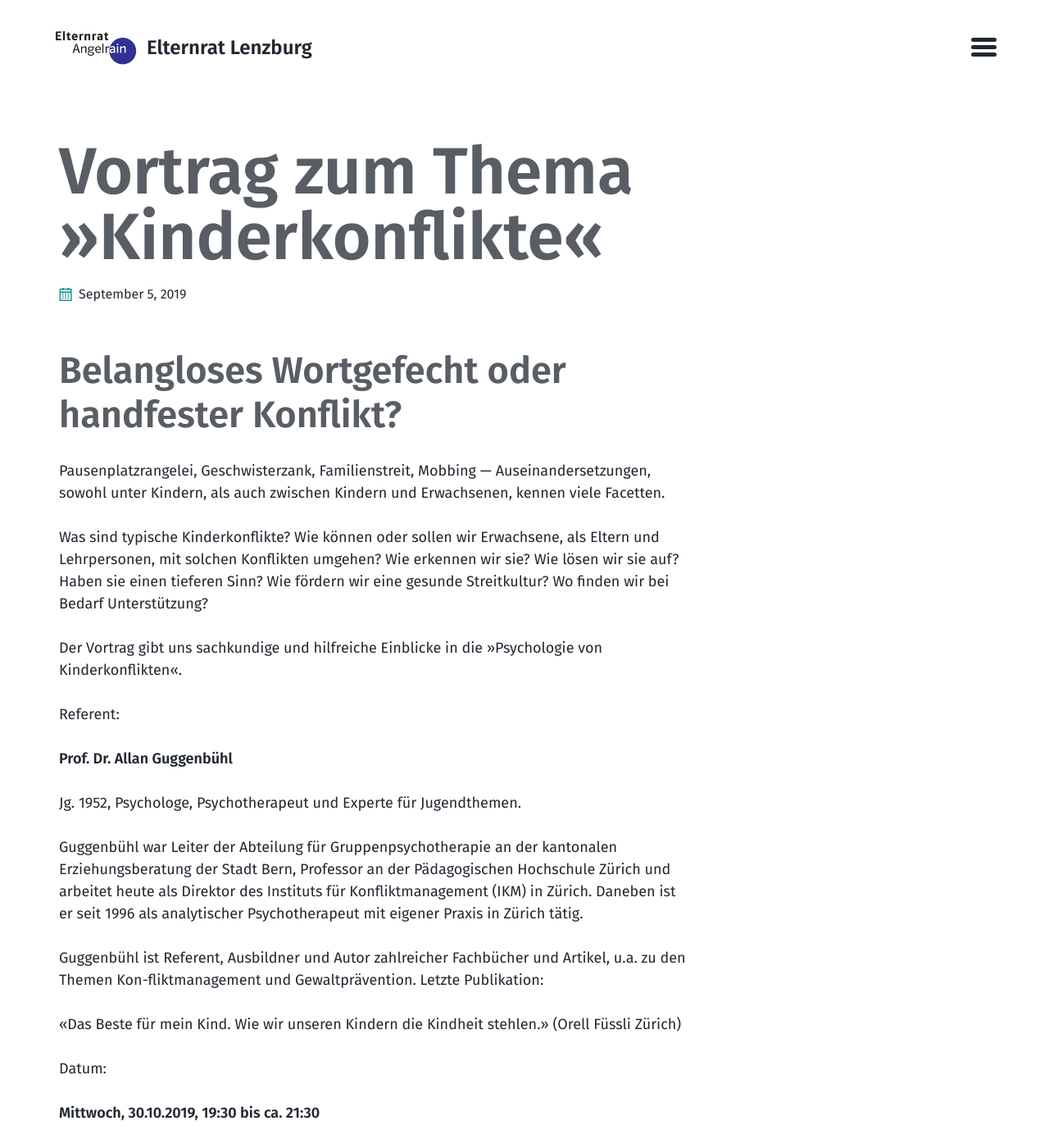
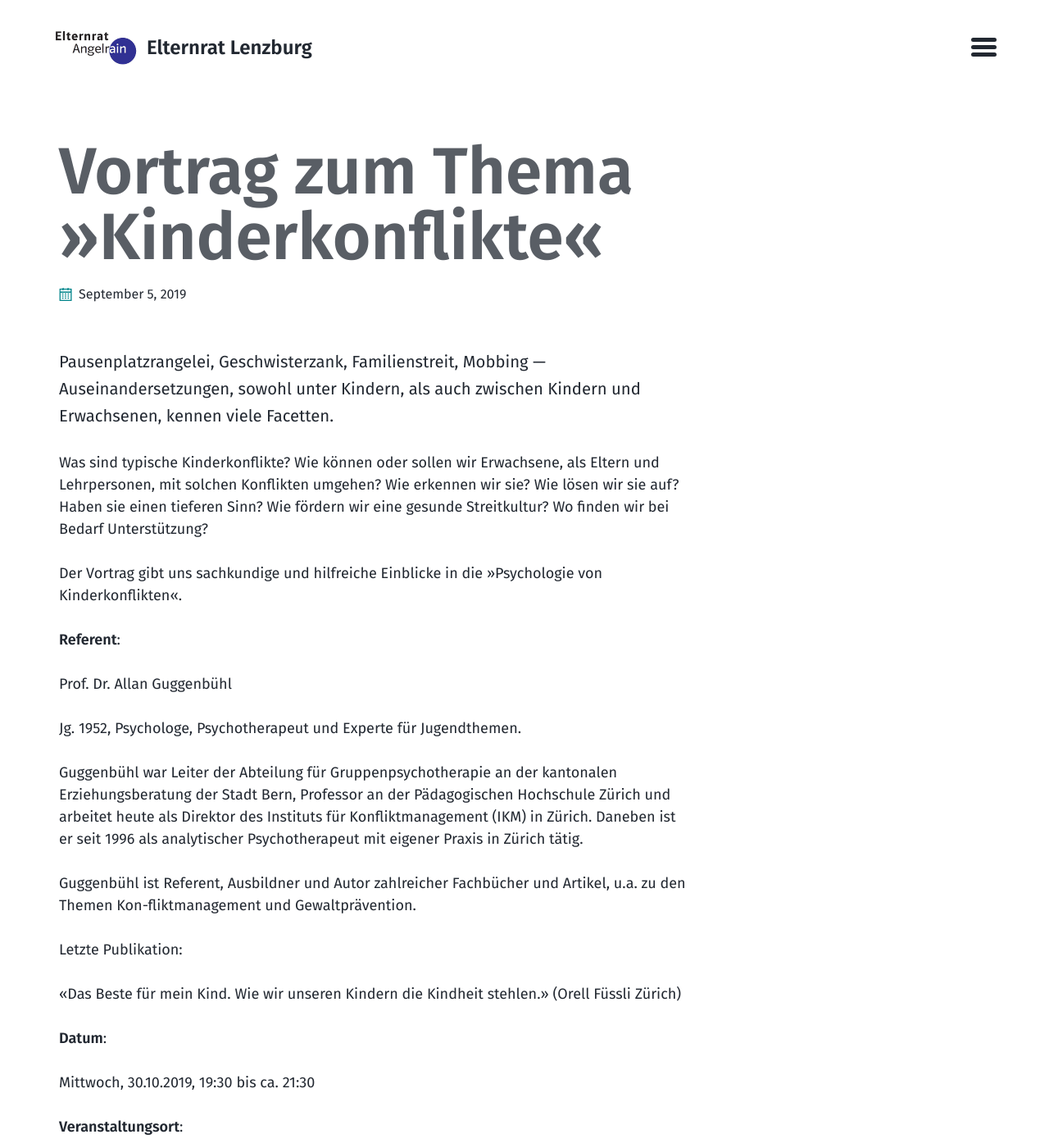
Before and after one commit to elternratlenzburg/elternratlenzburg.github.io, a Jekyll site: the page built from _events/2019-10-30.md, in a window 1280 px wide and 1400 px high. Shown: the whole window at 82% size. Built offline with Jekyll 4.4.1, drawn with Linux system fonts in a browser that asks for light colours; some of the changed text lies outside the part shown.

Commit message:
Change the layout

```diff
--- a/_events/2019-10-30.md
+++ b/_events/2019-10-30.md
@@ -5,53 +5,36 @@ event_date: 2019-10-30
 location: "Aula Bleicherain"
 ---
 
-# Belangloses Wortgefecht oder handfester Konflikt?
+Pausenplatzrangelei, Geschwisterzank, Familienstreit, Mobbing --- Auseinandersetzungen, sowohl unter Kindern, als auch zwischen Kindern und Erwachsenen, kennen viele Facetten.
 
-Pausenplatzrangelei, Geschwisterzank, Familienstreit, Mobbing ---
-Auseinandersetzungen, sowohl unter Kindern, als auch zwischen Kindern
-und Erwachsenen, kennen viele Facetten.
+Was sind typische Kinderkonflikte? Wie können oder sollen wir Erwachsene, als Eltern und Lehrpersonen, mit solchen Konflikten umgehen? Wie erkennen wir sie? Wie lösen wir sie auf? Haben sie einen tieferen Sinn? Wie fördern wir eine gesunde Streitkultur? Wo finden wir bei Bedarf Unterstützung?
 
-Was sind typische Kinderkonflikte? Wie können oder sollen wir
-Erwachsene, als Eltern und Lehrpersonen, mit solchen Konflikten umgehen?
-Wie erkennen wir sie? Wie lösen wir sie auf? Haben sie einen tieferen
-Sinn? Wie fördern wir eine gesunde Streitkultur? Wo finden wir bei
-Bedarf Unterstützung?
+Der Vortrag gibt uns sachkundige und hilfreiche Einblicke in die »Psychologie von Kinderkonflikten«.
 
-Der Vortrag gibt uns sachkundige und hilfreiche Einblicke in die
-»Psychologie von Kinderkonflikten«.
+**Referent**:
 
-Referent:
-
-**Prof. Dr. Allan Guggenbühl**
+Prof. Dr. Allan Guggenbühl
 
 Jg. 1952, Psychologe, Psychotherapeut und Experte für Jugendthemen.
 
-Guggenbühl war Leiter der Abteilung für Gruppenpsychotherapie an der
-kantonalen Erziehungsberatung der Stadt Bern, Professor an der
-Pädagogischen Hochschule Zürich und arbeitet heute als Direktor des
-Instituts für Konfliktmanagement (IKM) in Zürich. Daneben ist er seit
-1996 als analytischer Psychotherapeut mit eigener Praxis in Zürich
-tätig.
+Guggenbühl war Leiter der Abteilung für Gruppenpsychotherapie an der kantonalen Erziehungsberatung der Stadt Bern, Professor an der Pädagogischen Hochschule Zürich und arbeitet heute als Direktor des Instituts für Konfliktmanagement (IKM) in Zürich. Daneben ist er seit 1996 als analytischer Psychotherapeut mit eigener Praxis in Zürich tätig.
 
-Guggenbühl ist Referent, Ausbildner und Autor zahlreicher Fachbücher und
-Artikel, u.a. zu den Themen Kon-fliktmanagement und Gewaltprävention.
+Guggenbühl ist Referent, Ausbildner und Autor zahlreicher Fachbücher und Artikel, u.a. zu den Themen Kon-fliktmanagement und Gewaltprävention.
+
 Letzte Publikation:
 
-«Das Beste für mein Kind. Wie wir unseren Kindern die Kindheit stehlen.»
-(Orell Füssli Zürich)
+«Das Beste für mein Kind. Wie wir unseren Kindern die Kindheit stehlen.» (Orell Füssli Zürich)
 
-Datum:
+**Datum**:
 
-**Mittwoch, 30.10.2019, 19:30 bis ca. 21:30**
+Mittwoch, 30.10.2019, 19:30 bis ca. 21:30
 
-Veranstaltungsort:
+**Veranstaltungsort**:
 
-**Aula Bleicherain, Lenzburg**
+Aula Bleicherain, Lenzburg
 
-Eintritt:
+**Eintritt**:
 
-**kostenlos (Kollekte)**
+kostenlos (Kollekte)
 
-Der Anlass richtet sich an Erziehungsberechtigte und Lehrpersonen der
-Primarschulstufen. Weitere interessierte Kreise sind jedoch ebenfalls
-herzlich willkommen.
+Der Anlass richtet sich an Erziehungsberechtigte und Lehrpersonen der Primarschulstufen. Weitere interessierte Kreise sind jedoch ebenfalls herzlich willkommen.
```
